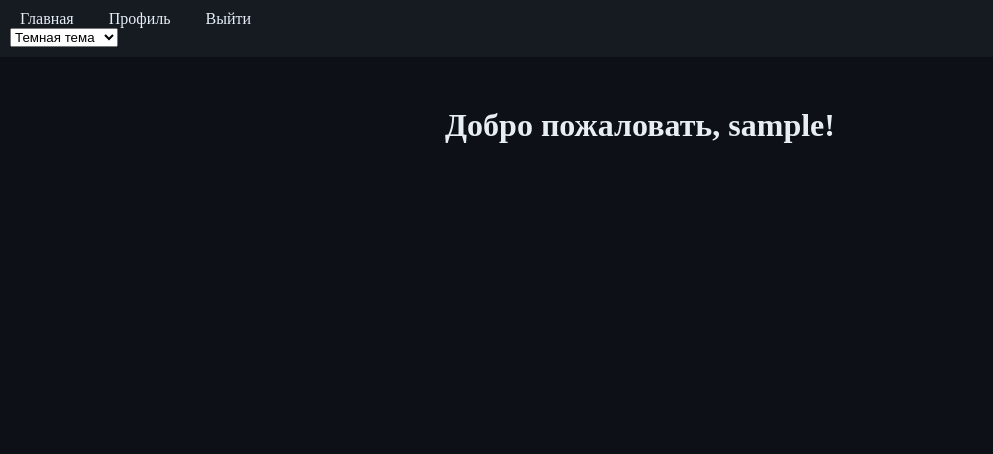
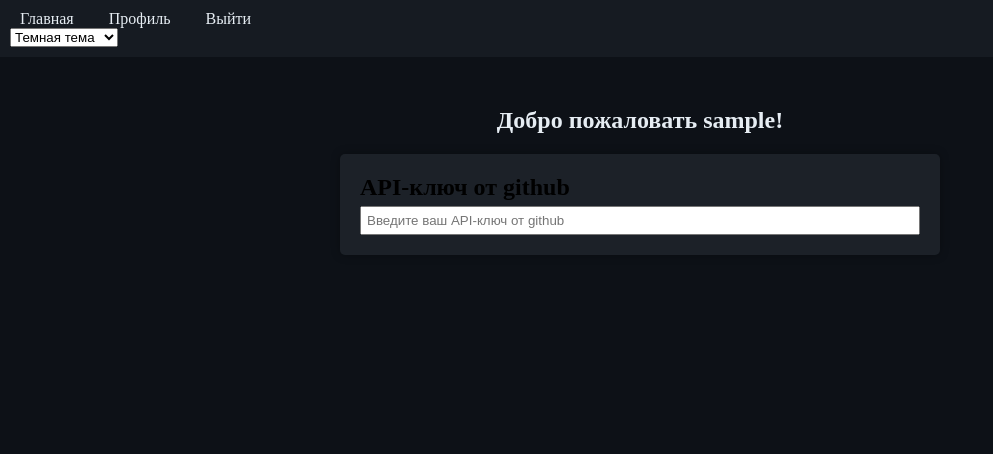
Before and after one commit to pablaofficeal/My-Flask-School, a Flask app: page /home in a window 1280 px wide. Shown: the top 454 px of the page, without its empty margins (0-993 px from the left). Run offline with Flask 3, Linux system fonts and the light colour scheme; the visitor is signed in with stand-in values (Sample User, id 1); tables that the repository leaves empty hold one stand-in row (values such as "Sample post").

Commit message:
Добавлено управление пользователями: реализована проверка сессии для отображения приветствия и навигации. Обновлены шаблоны для отображения контента в зависимости от статуса пользователя. Добавлены новые стили для контекста и модальных окон.

```diff
--- a/frontend/static/css/index.css
+++ b/frontend/static/css/index.css
@@ -125,3 +125,20 @@
     color: var(--text-primary);
     text-align: left;
 }
+
+.context {
+    margin-top: 20px;
+    padding: 20px;
+    background-color: var(--bg-card);
+    border-radius: 5px;
+    box-shadow: 0 0 10px var(--shadow);
+    max-width: 600px;
+    margin-left: auto;
+    margin-right: auto;
+}
+
+.modals .api-token input {
+    padding: 5px;
+    margin-top: 5px;
+    width: 100%;
+}
--- a/frontend/templates/home.html
+++ b/frontend/templates/home.html
@@ -5,5 +5,18 @@
 {% endblock %}
 
 {% block content %}
-<h1>Добро пожаловать, {{ user.username }}!</h1>
+<div class="main">
+    <h1>Добро пожаловать {{ user.username }}!</h1>
+</div>
+
+<div class="context">
+    <div class="modals">
+        <div class="api-token-title">
+            <h2>API-ключ от github</h2>
+        </div>
+        <div class="api-token">
+            <input type="text" id="api-token-input" placeholder="Введите ваш API-ключ от github">
+        </div>
+    </div>
+</div>
 {% endblock %}
```
Also changed, not shown: backend/routers/home/main_home.py (+6 -2 lines), frontend/templates/base.html (+11 -15 lines), frontend/templates/index.html (+14 -0 lines).
